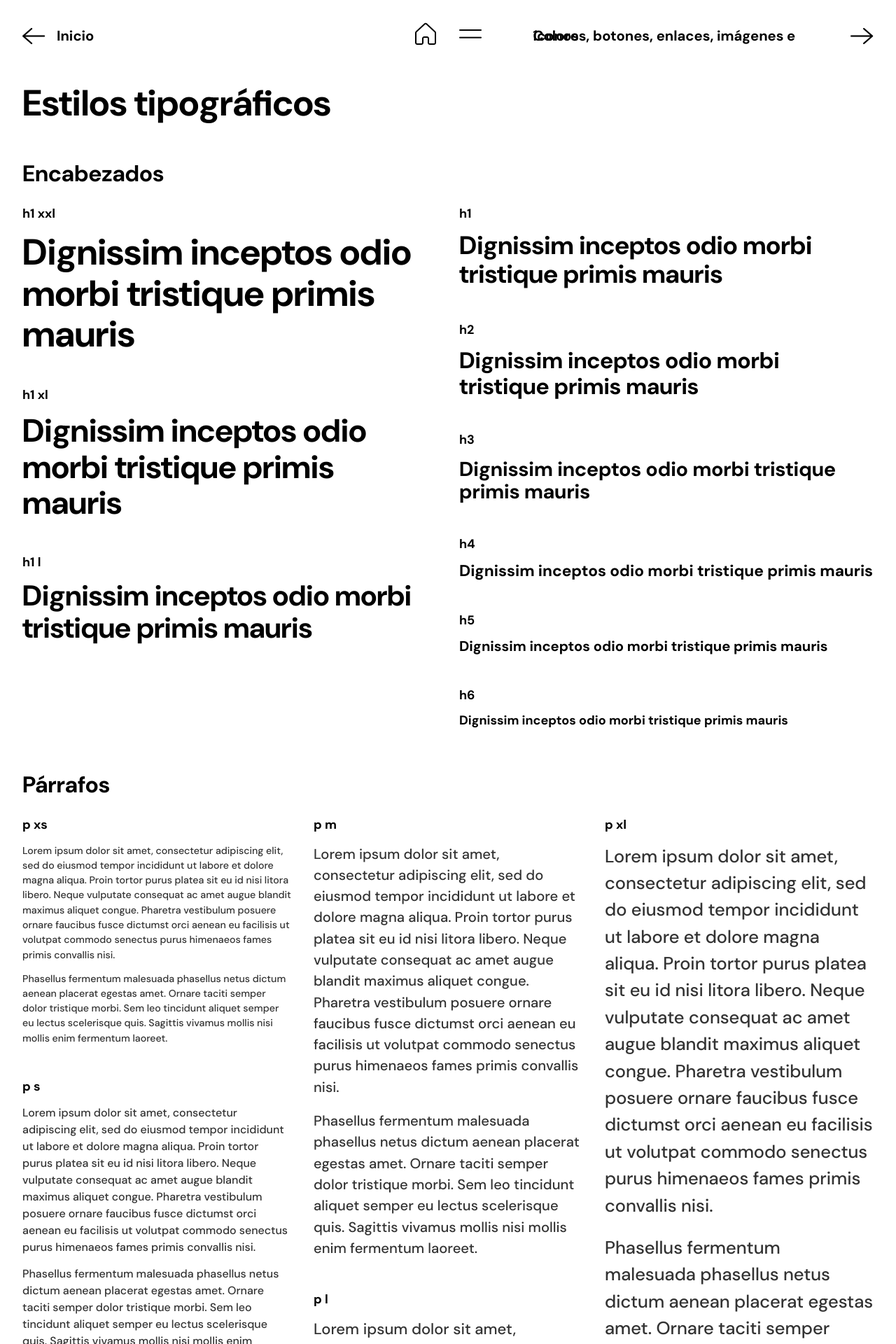
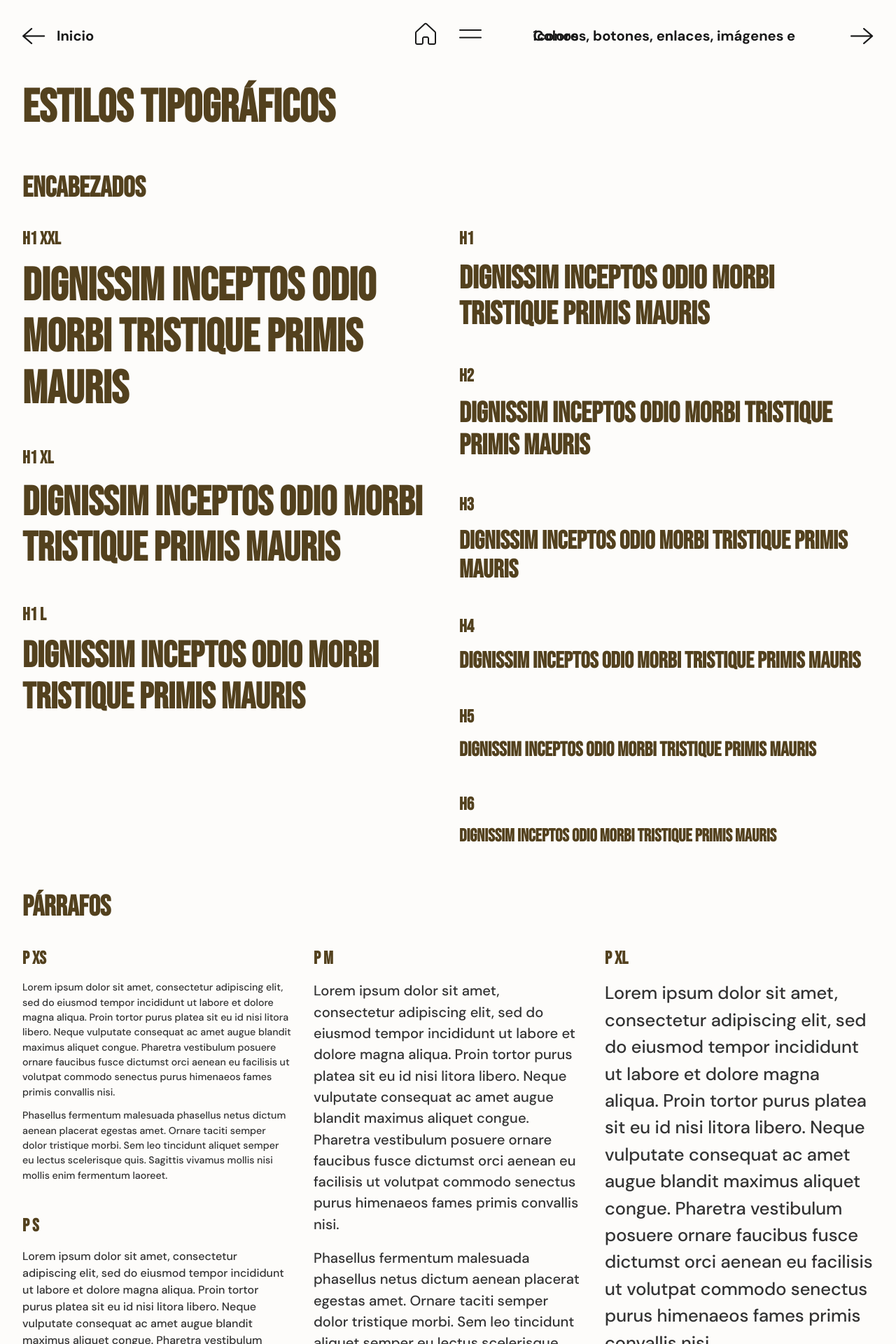
Before and after one commit to chicoesqueleto/vanguardia-colombiana, a Jekyll site: the page built from _basic/2026-02-10-typography-styles.md, in a window 1280 px wide. Shown: the top 1920 px of the page at 70% size. Built offline with Jekyll 4.4.1, drawn with Linux system fonts in a browser that asks for light colours; some web fonts are replaced.

Commit message:
colors fonts, and font sizes

```diff
--- a/_sass/_basic-base.scss
+++ b/_sass/_basic-base.scss
@@ -17,6 +17,7 @@ body {
   -moz-osx-font-smoothing: grayscale;
   font-display: swap;
   font-size: var(--p-base);
+  background-color: var(--brown-0);
 }
 
 ::selection,
--- a/_sass/_basic-fonts.scss
+++ b/_sass/_basic-fonts.scss
@@ -1,3 +1,12 @@
+@font-face {
+  font-family: 'Bebas Neue';
+  src: url('../fonts/bebas-neue/BebasNeue-Regular.ttf') format('truetype'),
+       url('../fonts/bebas-neue/BebasNeue-Regular.woff2') format('woff2');
+  font-weight: 400;
+  font-style: normal;
+  font-display: swap;
+}
+
 @font-face {
   font-family: 'DM Sans';
   src: url('../fonts/dm-sans/DMSans-VariableFont_opsz,wght.ttf') format('truetype'),
--- a/_sass/_basic-media-queries.scss
+++ b/_sass/_basic-media-queries.scss
@@ -111,15 +111,15 @@
 // L screens
 @media screen and (min-width: 1025px) {
   :root {
-    --h6: 1.125rem;
-    --h5: 1.263rem;
-    --h4: 1.419rem;
-    --h3: 1.8rem;
-    --h2: 2.025rem;
-    --h1: 2.281rem;
-    --h-l: 2.563rem;
-    --h-xl: 2.875rem;
-    --h-xxl: 3.25rem;
+    --h6: 1.6rem;
+    --h5: 1.8rem;
+    --h4: 2.025rem;
+    --h3: 2.275rem;
+    --h2: 2.563rem;
+    --h1: 2.875rem;
+    --h-l: 3.25rem;
+    --h-xl: 3.65rem;
+    --h-xxl: 4.106rem;
   }
 
   .hidden-lg {
--- a/_sass/_basic-typography.scss
+++ b/_sass/_basic-typography.scss
@@ -3,7 +3,7 @@ h1, h2, h3, h4, h5, h6 {
   font-family: var(--headings);
   font-weight: var(--bold);
   line-height: var(--headings-line-height);
-  color: var(--dark);
+  color: var(--brown-90);
 }
 
 h6 {
--- a/_sass/_basic-variables.scss
+++ b/_sass/_basic-variables.scss
@@ -14,16 +14,44 @@
   --neutral-70: #707070;
   --neutral-80: #5C5C5C;
   --neutral-90: #474747;
+  --brown-0: #FDFCFA;
+  --brown-10: #F0ECE6;
+  --brown-20: #D7D2CA;
+  --brown-30: #C4BDB2;
+  --brown-40: #B1A89A;
+  --brown-50: #9E9382;
+  --brown-60: #8B7E6A;
+  --brown-70: #786952;
+  --brown-80: #65543A;
+  --brown-90: #53411E;
+  --brown: #30250F;
+
+  --scarlet-red: #FF4520;
+  --bright-scarlet-red: #FF8F79;
+  --dark-scarlet-red: #CC371A;
+
+  --blue-galaxy: #003399;
+  --bright-blue-galaxy: #6685C2;
+  --dark-blue-galaxy: #00297A;
+
+  --dark-yellow: #FFCD00;
+  --bright-dark-yellow: #FFD633;
+  --dark-dark-yellow: #CCA300;
+
+  --materia-prima-blue: #1B2C43;
+  --materia-prima-gold: #CEAC57;
+  --bear-gold: #C29D4C;
+
   --text: #333;
-  --dark: #000;
+  --dark: #191919;
 
-  --main-orange: #FC6B38;
+  --bright-inferno: #FC6B38;
   --main-blue: #83CFDB;
   --secondary-purple: #995EDD;
   --secondary-mint: #6DE4DA;
 
   // Headings
-  --headings: 'DM Sans', sans-serif;
+  --headings: 'Bebas Neue', sans-serif;
   --headings-line-height: 1.12;
 
   // Paragraphs
@@ -31,15 +59,15 @@
   --paragraphs-line-height: 1.5;
 
   // Font Sizes
-  --h6: 1.125rem;
-  --h5: 1.263rem;
-  --h4: 1.419rem;
-  --h3: 1.6rem;
-  --h2: 1.8rem;
-  --h1: 2.025rem;
-  --h-l: 2.281rem;
-  --h-xl: 2.563rem;
-  --h-xxl: 2.881rem;
+  --h6: 1.419rem;
+  --h5: 1.6rem;
+  --h4: 1.769rem;
+  --h3: 2.025rem;
+  --h2: 2.275rem;
+  --h1: 2.563rem;
+  --h-l: 2.875rem;
+  --h-xl: 3.25rem;
+  --h-xxl: 3.65rem;
 
   --p-xxs: 0.79rem;
   --p-xs: 0.888rem;
```
Also changed, not shown: assets/fonts/bebas-neue/BebasNeue-Regular.ttf (added), assets/fonts/bebas-neue/BebasNeue-Regular.woff2 (added), 5 other files.
